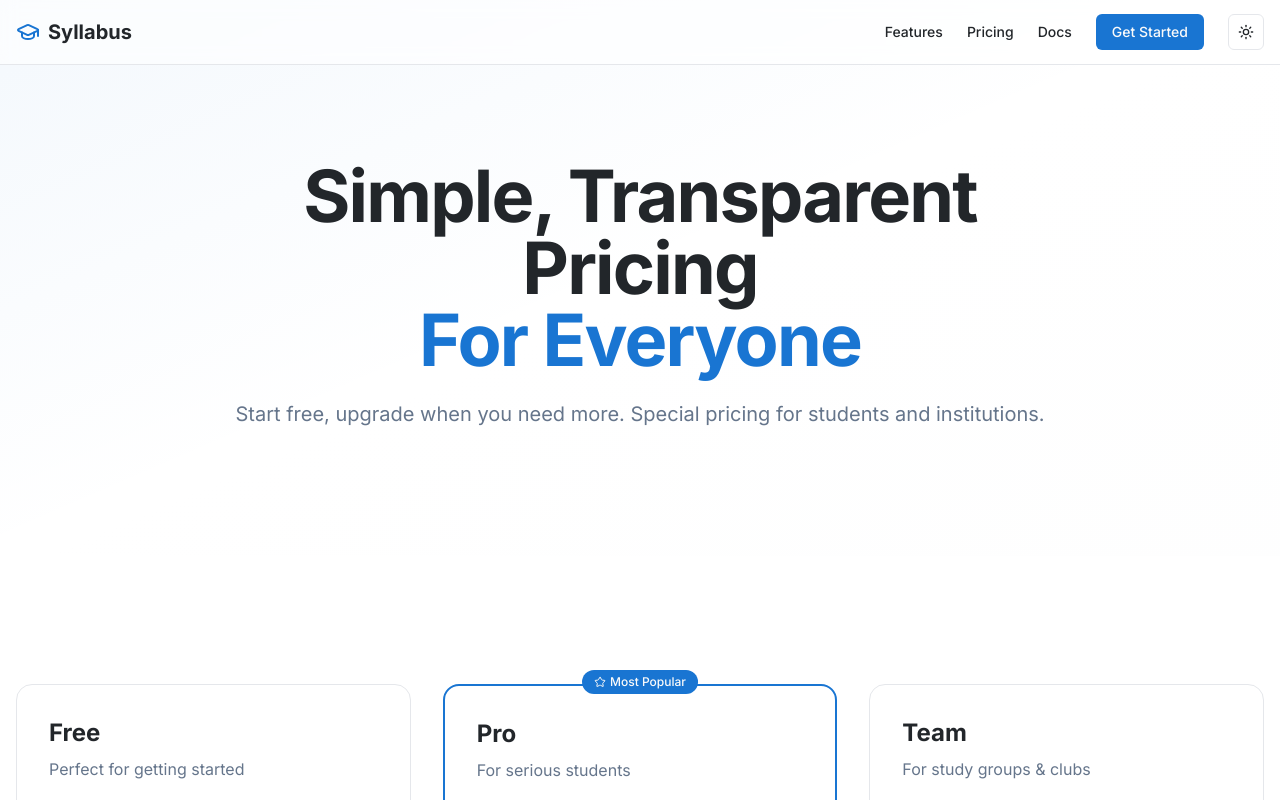
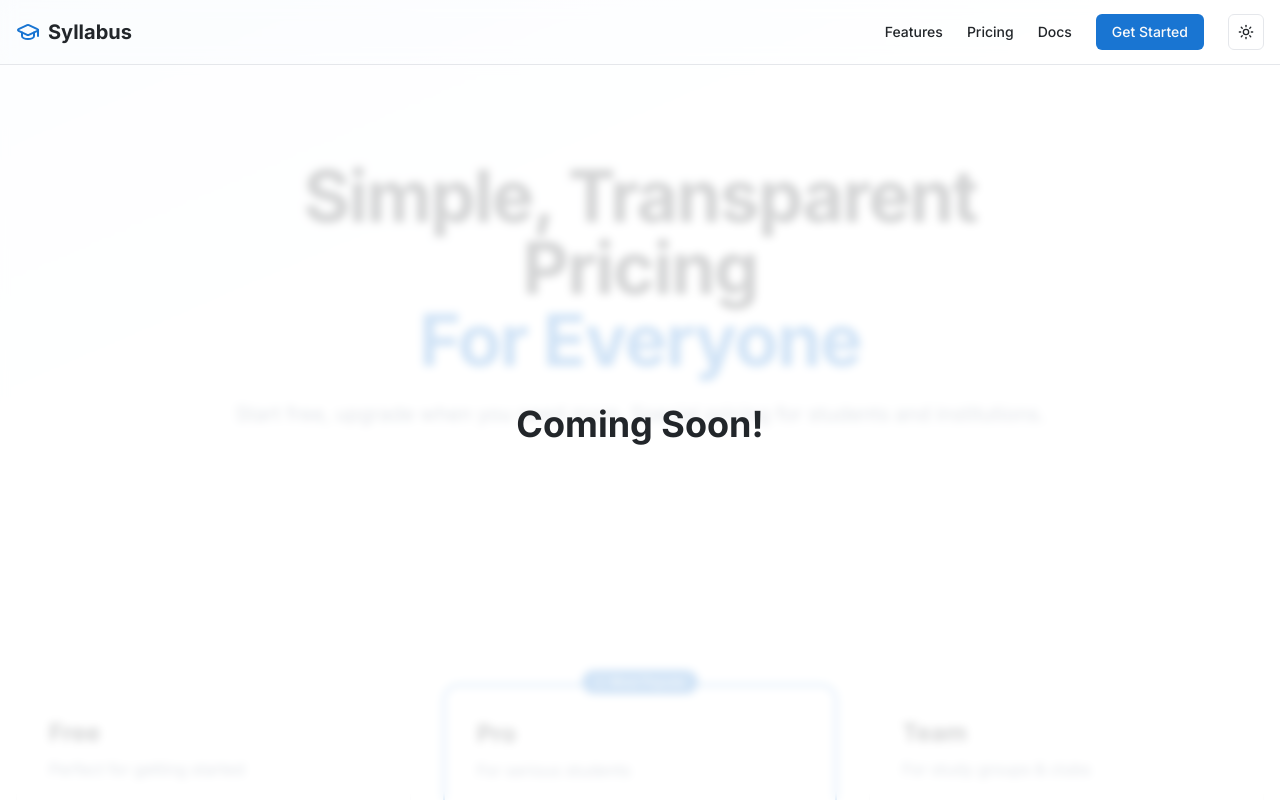
Before and after one commit to jamubc/syllabus, a Next.js app: page /pricing in a window 1280 px wide. Shown: the top 800 px of the page. Built offline with nearby package versions, Linux system fonts and the light colour scheme.

Commit message:
blur pricing

```diff
--- a/src/app/pricing/page.tsx
+++ b/src/app/pricing/page.tsx
@@ -93,6 +93,14 @@ export default function PricingPage() {
           )}
         </div>
       </header>
+
+      {/* Coming Soon Overlay */}
+      <div className="fixed inset-0 top-16 z-40 bg-background/80 backdrop-blur-sm flex items-center justify-center">
+        <div className="text-center">
+          <h1 className="text-4xl font-bold mb-4">Coming Soon!</h1>
+          {/* <p className="text-muted-foreground">We're working on our pricing page.</p> */}
+        </div>
+      </div>
 
       {/* Hero Section */}
       <section className="relative overflow-hidden pt-32 pb-20 lg:pt-40 lg:pb-32">
```
